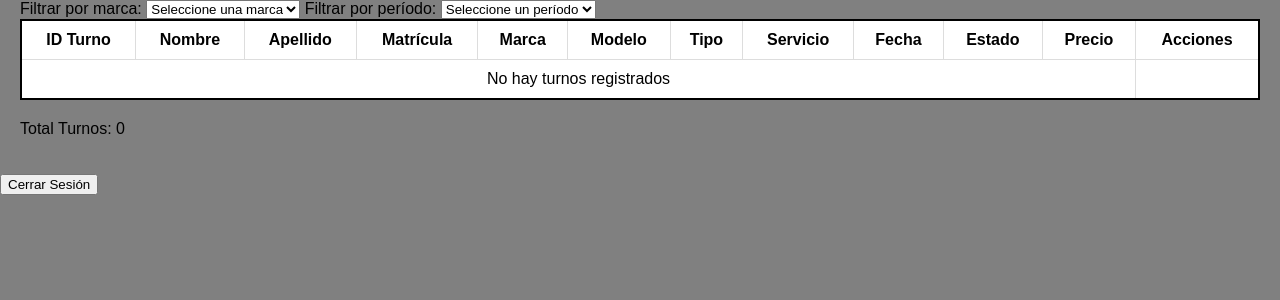
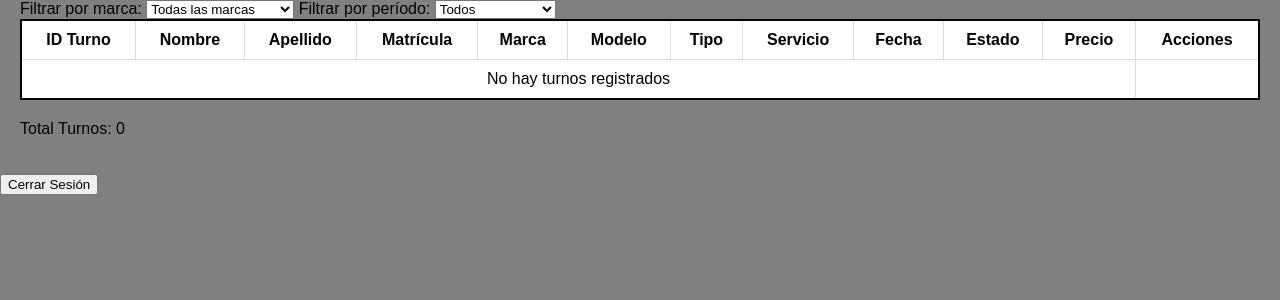
Before and after one commit to UliWT/Car_wash, a PHP site: page / in a window 1280 px wide. Shown: the part 136-436 px from the top of the page. Run offline with PHP 8.4, Linux system fonts and the light colour scheme; data comes from the database, SQL or seed files in the repository; data that the repository does not hold is empty.

Commit message:
pequeña correccion

```diff
--- a/front/Admin/index.php
+++ b/front/Admin/index.php
@@ -16,7 +16,7 @@
             <div class="filter-container">
                 <label for="marca-filter">Filtrar por marca:</label>
                 <select id="marca-filter" name="marca">
-                    <option value="">Seleccione una marca</option>
+                    <option value="">Todas las marcas</option>
                     <?php
                     // Conexión a la base de datos para obtener las marcas
                     $servername = "localhost";
@@ -40,7 +40,7 @@
 
                 <label for="periodo-filter">Filtrar por período:</label>
                     <select id="periodo-filter" name="periodo">
-                        <option value="">Seleccione un período</option>
+                        <option value="">Todos</option>
                         <option value="1">Último mes</option>
                         <option value="3">Últimos 3 meses</option>
                         <option value="6">Últimos 6 meses</option>
--- a/front/User/mis_turnos.php
+++ b/front/User/mis_turnos.php
@@ -170,7 +170,7 @@ $conn->close();
         function cancelarTurno(id) {
             if (confirm("¿Seguro que deseas cancelar el turno " + id + "?")) {
                 $.ajax({
-                    url: "cancelar_turno.php",
+                    url: "../Admin/eliminar_turno.php",
                     type: "POST",
                     data: { id_turno: id },
                     dataType: "json",
```
